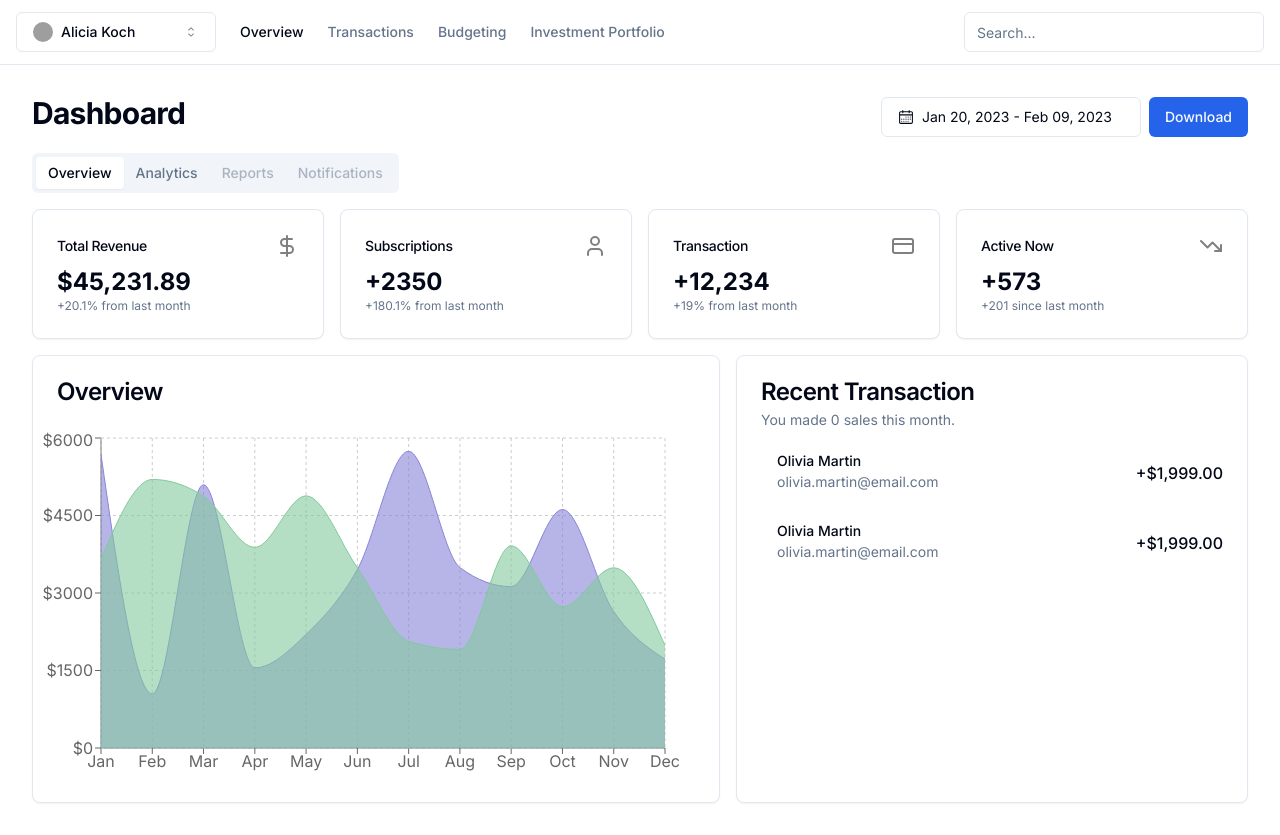
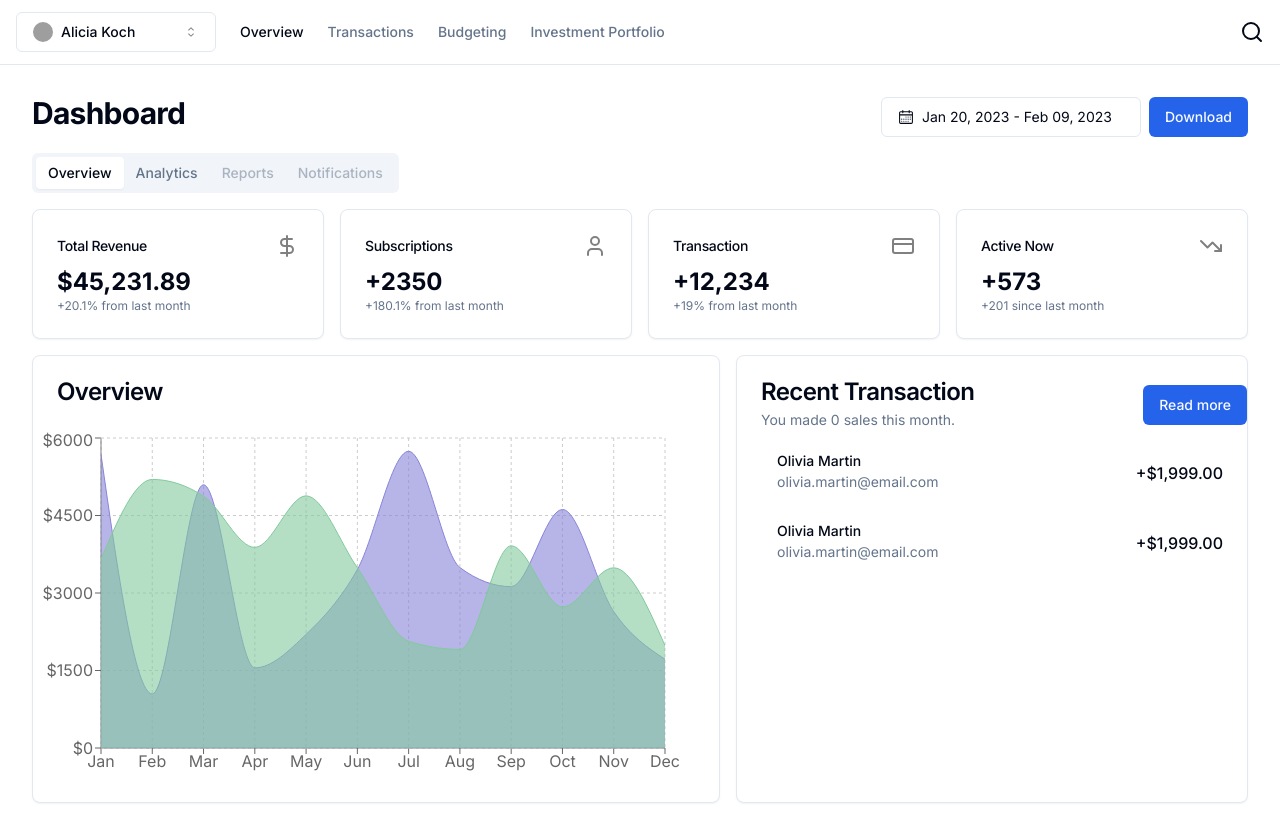
Before and after one commit to ilhamAdhim/moneytorq-legacy, a Next.js app: page /dashboard in a window 1280 px wide. Built offline with nearby package versions, Linux system fonts and the light colour scheme; grey boxes are pictures that could not be loaded.

Commit message:
feat: initiate pages budgeting, dashboard, invest, dll

```diff
--- /dev/null
+++ b/src/app/(group-feature)/budgeting/page.tsx
@@ -0,0 +1,5 @@
+function BudgetingPage() {
+    return ( <>This is budgeting page</> );
+}
+
+export default BudgetingPage;
--- a/src/app/dashboard/page.tsx
+++ b/src/app/(group-feature)/dashboard/page.tsx
@@ -47,17 +47,7 @@ export default function DashboardPage() {
           className="hidden dark:block"
         />
       </div> */}
-      <div className="hidden flex-col md:flex">
-        <div className="border-b">
-          <div className="flex h-16 items-center px-4">
-            <TeamSwitcher />
-            <MainNav className="mx-6" />
-            <div className="ml-auto flex items-center space-x-4">
-              <Search />
-              {/* <UserNav /> */}
-            </div>
-          </div>
-        </div>
+
         <div className="flex-1 space-y-4 p-8 pt-6">
           <div className="flex items-center justify-between space-y-2">
             <h2 className="text-3xl font-bold tracking-tight">Dashboard</h2>
@@ -86,7 +76,6 @@ export default function DashboardPage() {
               Lorem ipsum, dolor sit amet consectetur adipisicing elit. Provident corrupti quia, perferendis omnis quas, vel asperiores fuga incidunt animi rem culpa architecto quae aspernatur dolores esse neque sint obcaecati! Hic?
             </TabsContent>
           </Tabs>
-        </div>
       </div>
     </>
   )
--- /dev/null
+++ b/src/app/(group-feature)/investment-portfolio/page.tsx
@@ -0,0 +1,5 @@
+function InvestmentPortfolioPage() {
+    return ( <>This is InvestmentPortfolioPage</> );
+}
+
+export default InvestmentPortfolioPage;
--- /dev/null
+++ b/src/app/(group-feature)/layout.tsx
@@ -0,0 +1,29 @@
+import { MainNav } from "@/components/composites/main-nav";
+import TeamSwitcher from "@/components/composites/team-switcher";
+import { Search } from "lucide-react";
+
+interface ILayoutGroupFeature {
+    children: React.ReactNode;
+}
+
+function LayoutGroupFeature({ children }: ILayoutGroupFeature) {
+    return (
+    <>
+        <div className="hidden flex-col md:flex">
+            <div className="border-b">
+                <div className="flex h-16 items-center px-4">
+                    <TeamSwitcher />
+                    <MainNav className="mx-6" />
+                    <div className="ml-auto flex items-center space-x-4">
+                        <Search />
+                        {/* <UserNav /> */}
+                    </div>
+                </div>
+            </div>
+        </div>
+        {children}
+    </>
+    );
+}
+
+export default LayoutGroupFeature;
--- /dev/null
+++ b/src/app/(group-feature)/transaction/page.tsx
@@ -0,0 +1,5 @@
+function TransactionPage() {
+    return ( <>This is transaction page</> );
+}
+
+export default TransactionPage;
--- a/src/views/dashboard/OverviewScreen.tsx
+++ b/src/views/dashboard/OverviewScreen.tsx
@@ -2,6 +2,7 @@
 
 import { Overview } from "@/components/composites/overview";
 import { RecentTransaction } from "@/components/composites/recent-transaction";
+import { Button } from "@/components/ui/button";
 import { Card, CardHeader, CardTitle, CardContent, CardDescription } from "@/components/ui/card";
 import { transactionRecords } from "@/store";
 import { useAtomValue } from "jotai/react";
@@ -69,12 +70,15 @@ function OverviewScreen() {
                     </CardContent>
                 </Card>
                 <Card className="col-span-3">
-                <CardHeader>
+                    <div className="flex space-between">
+                        <CardHeader className="grow">
                             <CardTitle>Recent Transaction</CardTitle>
                             <CardDescription>
                                 You made {recentTransaction.length} sales this month.
                             </CardDescription>
                         </CardHeader>
+                        <Button className="p-4 my-auto">Read more</Button>
+                    </div>
                     <CardContent>
                         <RecentTransaction />
                     </CardContent>
```
Lines whose indentation alone changed are shown as unchanged.
